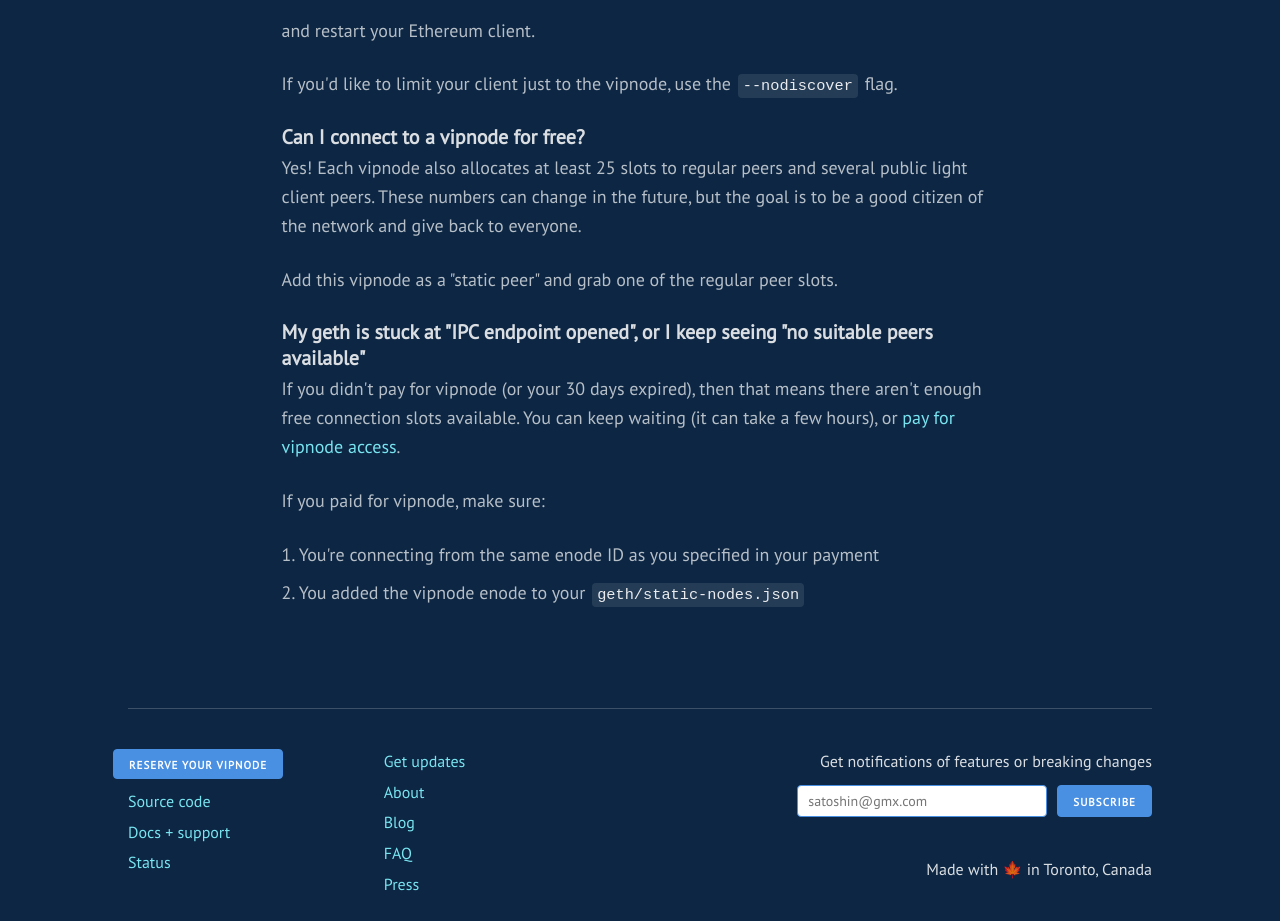
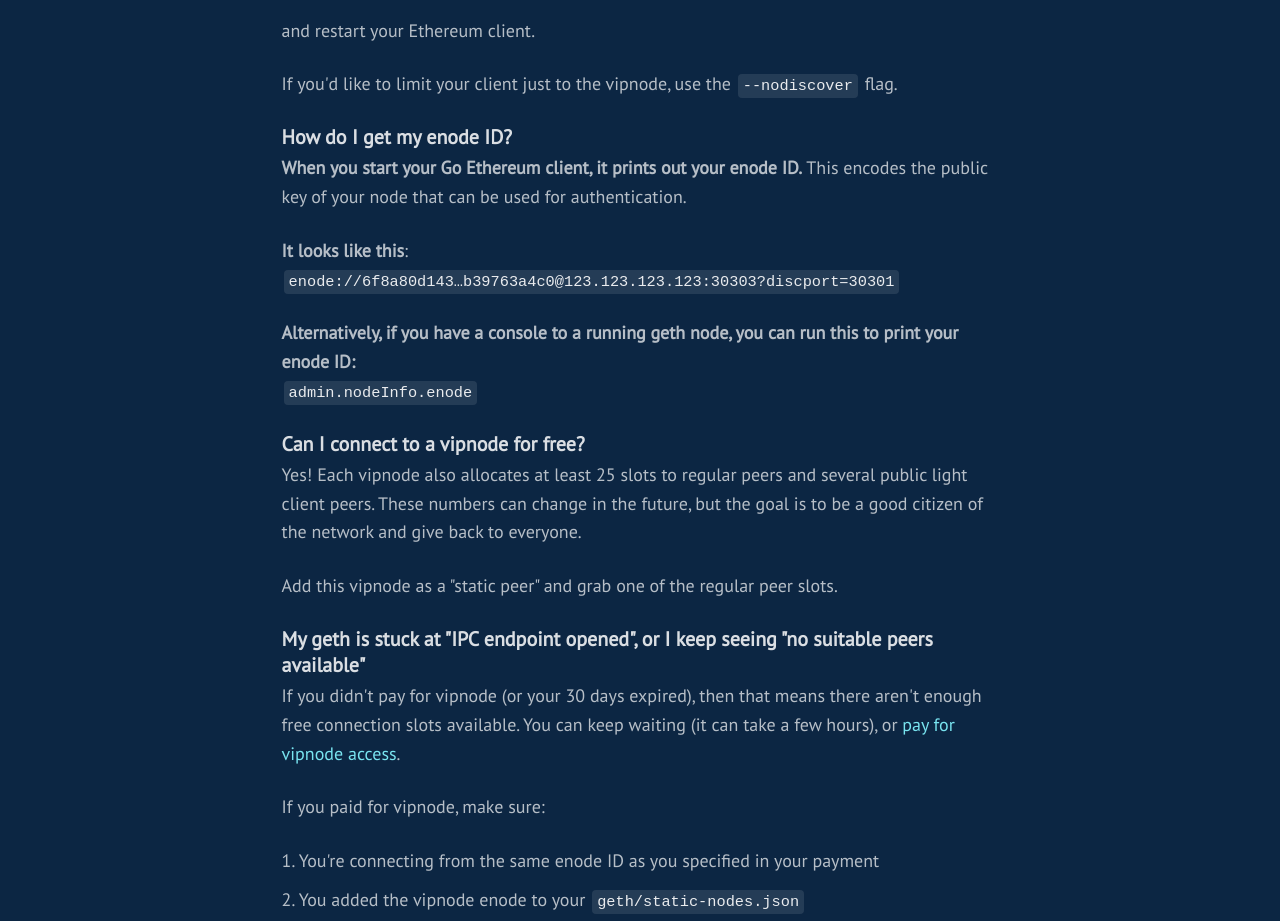
Before and after one commit to vipnode/vipnode.org, a Nuxt app: page /faq in a window 1280 px wide. Shown: the part 1580-2501 px from the top of the page. Built offline with nearby package versions, Linux system fonts and the light colour scheme; a web font is replaced by a local one.

Commit message:
Convert tooltip into a vue component

```diff
--- a/assets/scss/base.scss
+++ b/assets/scss/base.scss
@@ -92,7 +92,9 @@
   text-align: center;
 }
 
-.tooltip-container {
+
+
+.tooltip {
   position: relative;
   background: url(~/static/img/tooltip.png) top left no-repeat;
   width: 15px;
@@ -100,9 +102,9 @@
   display: inline-block;
   background-size: cover;
   cursor: pointer;
-}
 
-.tooltip {
+  .tooltip-body {
+    color: #0C2643;
     background-color: #fff;
     border: 1px solid $highlight;
     border-radius: 5px;
@@ -150,10 +152,11 @@
   }
 
   @media (max-width: 400px) {
-  .tooltip {
+    .tooltip-body {
       max-width: 20vw;
       overflow-x: scroll;
       overflow-y: hidden;
+    }
   }
 }
 
@@ -399,7 +402,10 @@
 
 #get-started {
   color: #0C2643;
-  form {
+}
+
+
+form.contract {
   margin: 2.5em 0 2.5em 2em;
   font-size: 1.8rem;
   h2 {
@@ -423,7 +429,6 @@
     margin-right: 1em;
   }
   small a { color: $link-color-dark; }
-  }
 }
 
 @media (max-width: 1000px) {
--- a/components/Contract.vue
+++ b/components/Contract.vue
@@ -1,31 +1,25 @@
 <template>
-  <form v-on:submit='submit' v-on:submit.prevent>
+  <form v-on:submit='submit' v-on:submit.prevent class="contract">
     <h2>Try the Vipnode v1 MVP and become a VIP!</h2>
     <ul class="messages" v-if="messages.length > 0">
       <li v-for="msg in messages" :class="msg.kind">{{msg.body}}</li>
     </ul>
     <label for="enode">What is your enode id?
-      <div class="tooltip-container" v-on:click="enodetooltip=!enodetooltip">
-        <div class="enode-help tooltip" v-if="enodetooltip">
-          <p><strong>When you start your Go Ethereum client, it prints out your enode ID.</strong> This encodes the public key of your node that can be used for authentication.</p>
-          <p><strong>It looks like this</strong>:<br/>
+      <tooltip>
+        <p><strong>When you start your Go Ethereum client, it prints out your enode ID.</strong> This encodes the public key of your node that can be used for authentication.</p>
+        <p><strong>It looks like this</strong>:<br/>
           <code>enode://6f8a80d143…b39763a4c0@123.123.123.123:30303?discport=30301</code></p>
-          <p><strong>Alternatively, if you have a console to a running geth node, you can run this to print your enode ID:</strong></br>
+        <p><strong>Alternatively, if you have a console to a running geth node, you can run this to print your enode ID:</strong></br>
           <code>admin.nodeInfo.enode</code></p>
-          <button type="button" class="button-primary">Got it</button>
-        </div>
-      </div>
+      </tooltip>
       <p>
         <input type="text" v-model="enode" placeholder="enode://..." name="enode" class="enode"/>
       </p>
     </label>
     <label for="amount">What would you like to pay for 30 days of access?
-      <div class="tooltip-container" v-on:click="amounttooltip=!amounttooltip">
-        <div class="enode-help tooltip" v-if="amounttooltip" style="transform: translateX(-42%);">
-          <p>Pay what you want while vipnode is in beta &#8212; amount will not affect your vipnode status. You will receive a reserved peer slot on our VIP network, allowing you to bypass the server’s limits even if the server is full.<!--XXX: Update this with better text.--></p>
-          <button type="button" class="button-primary">Got it</button>
-        </div>
-      </div>
+      <tooltip>
+        <p>Pay what you want while vipnode is in beta &#8212; amount will not affect your vipnode status. You will receive a reserved peer slot on our VIP network, allowing you to bypass the server’s limits even if the server is full.<!--XXX: Update this with better text.--></p>
+      </tooltip>
       <p>
         <input type="text" v-model="amount" value="0.2" placeholder="0.2" name="amount" class="amount"/><span> in ETH</span>
       </p>
@@ -46,6 +40,8 @@
 </template>
 
 <script>
+import Tooltip from "~/components/Tooltip.vue"
+
 const reNodeID = new RegExp('[0-9a-f]{128}');
 
 function getContract() {
@@ -64,8 +60,6 @@
       amount: '0.02',
       messages: [],
       pendingTx: '',
-      enodetooltip: false,
-      amounttooltip: false,
     }
   },
   methods: {
@@ -171,5 +165,6 @@
       }.bind(this));
     },
   },
+  components: { Tooltip },
 }
 </script>
--- /dev/null
+++ b/components/Tooltip.vue
@@ -0,0 +1,18 @@
+<template>
+  <div class="tooltip" v-on:click="open=!open">
+    <div class="tooltip-body" v-if="open">
+      <slot></slot>
+      <button type="button" class="button-primary">Got it</button>
+    </div>
+  </div>
+</template>
+
+<script>
+export default {
+  data() {
+    return {
+      open: false,
+    }
+  }
+}
+</script>
--- a/pages/faq.vue
+++ b/pages/faq.vue
@@ -2,18 +2,22 @@
   <article id="faq">
     <div class="bumped-in">
       <h1>Frequently Asked Questions</h1>
+
       <h3>Why?</h3>
       <p>There are too many light clients on the Ethereum network and not enough full
           nodes to service them all. On a bad day, it can take several hours to finally
           connect to the network with a light client.</p>
       <p>vipnode creates an incentive for more people to run full nodes and improve the
           state of the Ethereum network as a whole.</p>
+
       <h3>Does it work with Parity light clients? What about older Geth clients?</h3>
       <p>Only geth v1.8.x and newer, for now.</p>
+
       <h3>Any guarantees? What's the SLA? (Service Level Agreement)</h3>
       <p>During the beta, there are no guarantees. There can be some downtime if
           resources get tight and the VPS need to be upgraded. I'm not expecting more than
           a few hours of downtime per month (but hopefully zero).</p>
+
       <h3>Neat, how does it work?</h3>
       <p>vipnode is running a modified go-ethereum node with a script that monitors the
           smart contract for new paying nodes. When you pay, it adds your NodeID to the
@@ -21,10 +25,12 @@
           normal server limits and get to the front of the line.</p>
       <p>Modifications are going to be submitted upstream once they're sufficiently
           tested.</p>
+
       <h3>How does vipnode relate to Infura?</h3>
       <p>Infura provides centralized gateways to various services. It's great! It allows apps to connect to it without running any Ethereum infrastructure.</p>
       <p>On the other hand, vipnode creates an incentive for more people to run valuable Ethereum infrastructure and serve more native clients in the peer-to-peer network.</p>
       </p>
+
       <h3>Can I run my own vipnode? What does it cost?</h3>
       <p>That's the goal! <a href="https://github.com/shazow/vipnode">Everything is open source</a>, but it's not packaged nicely yet.</p>
       <p>Right now I'm running it on Scaleway for about $30/mo, which should hopefully handle many dozens of peers.</p>
@@ -40,12 +46,21 @@
       <p>and restart your Ethereum client.</p>
       <p>If you'd like to limit your client just to the vipnode, use the <code>--nodiscover</code>
         flag.</p>
+
+      <h3 id="enodeID">How do I get my enode ID?</h3>
+      <p><strong>When you start your Go Ethereum client, it prints out your enode ID.</strong> This encodes the public key of your node that can be used for authentication.</p>
+      <p><strong>It looks like this</strong>:<br/>
+        <code>enode://6f8a80d143…b39763a4c0@123.123.123.123:30303?discport=30301</code></p>
+      <p><strong>Alternatively, if you have a console to a running geth node, you can run this to print your enode ID:</strong></br>
+        <code>admin.nodeInfo.enode</code></p>
+
       <h3>Can I connect to a vipnode for free?</h3>
       <p>Yes! Each vipnode also allocates at least 25 slots to regular
           peers and several public light client peers. These numbers can
           change in the future, but the goal is to be a good citizen of the
           network and give back to everyone.</p>
       <p>Add this vipnode as a "static peer" and grab one of the regular peer slots.</p>
+
       <h3>My geth is stuck at "IPC endpoint opened", or I keep seeing "no suitable peers available"</h3>
       <p>If you didn't pay for vipnode (or your 30 days expired), then that means there
           aren't enough free connection slots available. You can keep waiting (it can take
```
Lines whose indentation alone changed are shown as unchanged.
